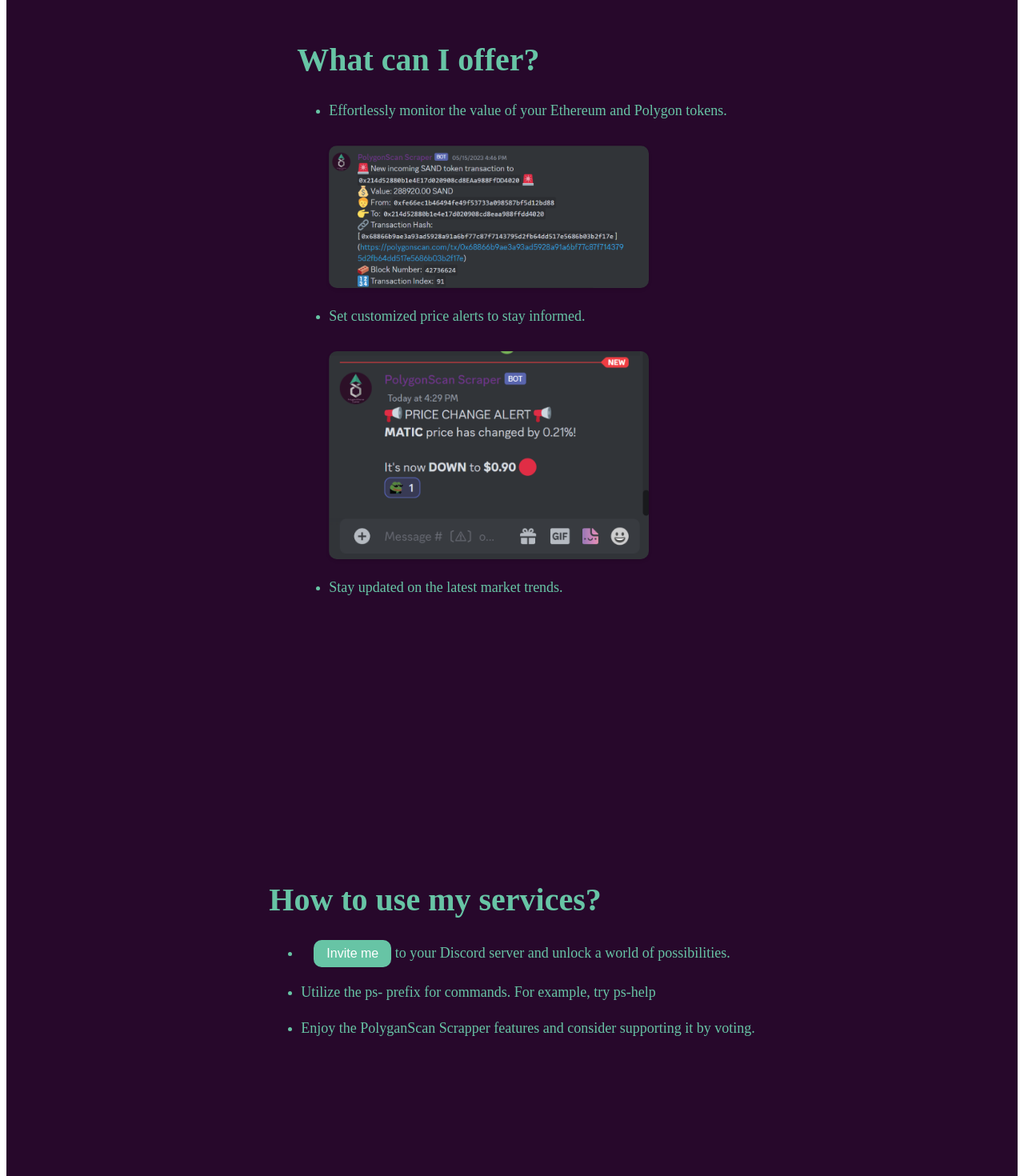
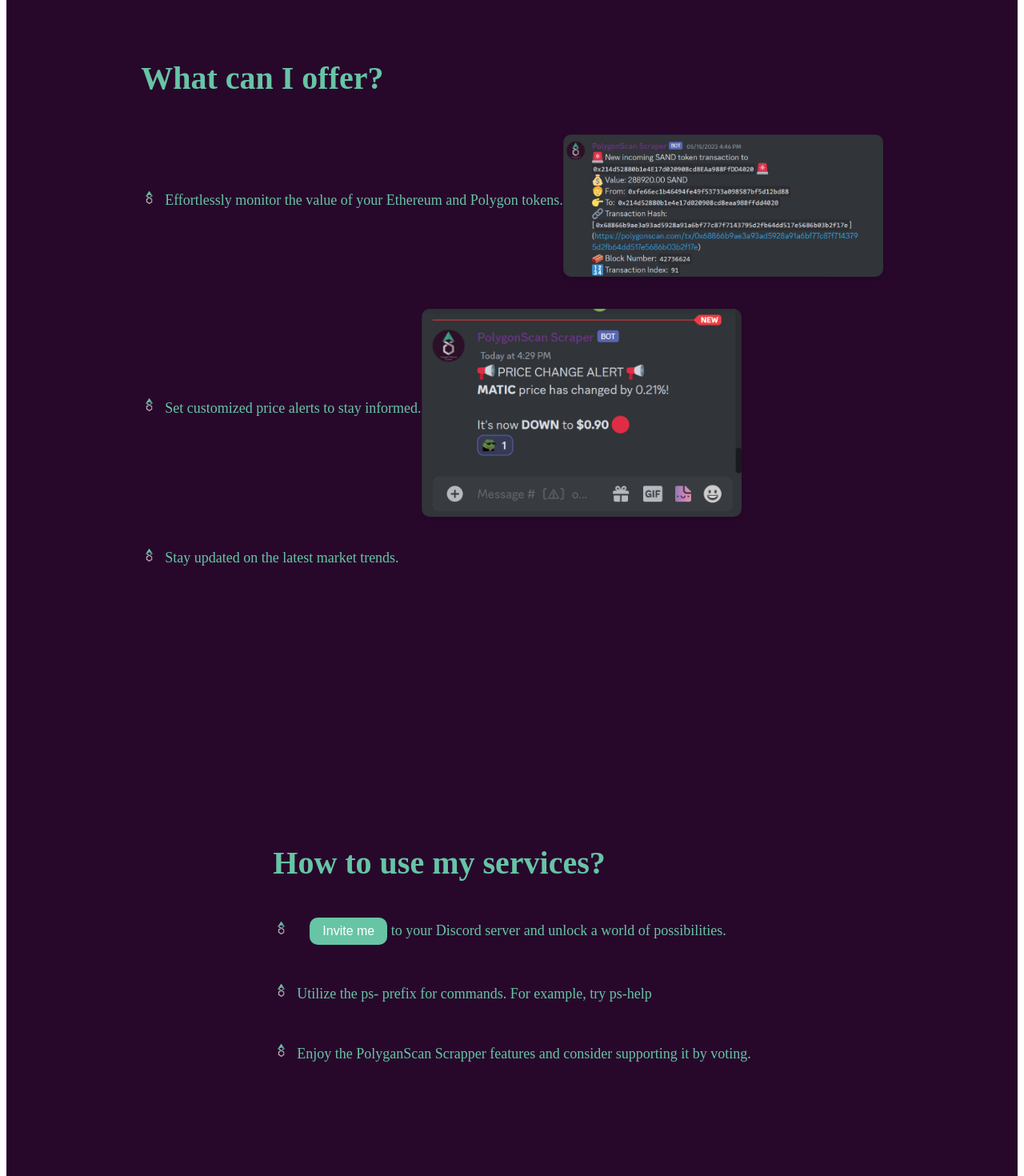
Before and after one commit to gabighiur/polyscan, a Vue app: page / in a window 1280 px wide. Shown: the part 720-2190 px from the top of the page at 80% size. Built offline with nearby package versions, Linux system fonts and the light colour scheme.

Commit message:
optimise style for mobile

```diff
--- a/src/assets/styles.css
+++ b/src/assets/styles.css
@@ -165,18 +165,29 @@
     }
 
     section {
-        min-height: calc(100vh - 30px);
+        min-height: calc(100vh - 90px);
     }
 
     .container {
-        max-width: 60%;
+        max-width: 100%;
     }
 
     .image {
-        width: 140%;
+        width: 100%;
         height: auto;
-        max-width: 400px;
+        max-width: 200px;
         margin-top: 20px;
-        box-shadow: 0 2px 4px rgba(0, 0, 0, 0.1);
+        box-shadow: 0 10px 6px rgba(0, 2, 0, 0.2);
     }
 }
+.custom-list-item {
+    display: flex;
+    align-items: center;
+    margin-bottom: 20px;
+}
+
+.list-icon {
+    width: 20px; /* Adjust the size as needed */
+    height: 20px; /* Adjust the size as needed */
+    margin-right: 10px;
+}
--- a/src/components/PolygonScanner.vue
+++ b/src/components/PolygonScanner.vue
@@ -22,27 +22,31 @@
         <section class="hidden" ref="section1">
             <div class="container">
                 <h1>{{ section1Title }}</h1>
-                <ul>
-                    <li>
+                <div>
+                    <div class="custom-list-item">
+                        <img class="list-icon" src="../assets/logo.png" alt="Logo" />
                         <p>{{ section1Text1 }}</p>
                         <img class="image" :src="section1Image1" alt="Token Update" />
-                    </li>
-                    <li>
+                    </div>
+                    <div class="custom-list-item">
+                        <img class="list-icon" src="../assets/logo.png" alt="Logo" />
                         <p>{{ section1Text2 }}</p>
                         <img class="image" :src="section1Image2" alt="Price Alert" />
-                    </li>
-                    <li>
+                    </div>
+                    <div class="custom-list-item">
+                        <img class="list-icon" src="../assets/logo.png" alt="Logo" />
                         <p>{{ section1Text3 }}</p>
-                    </li>
-                </ul>
+                    </div>
+                </div>
             </div>
         </section>
 
         <section class="hidden" ref="section2">
             <div class="container">
                 <h1>{{ section2Title }}</h1>
-                <ul>
-                    <li>
+                <div>
+                    <div class="custom-list-item">
+                        <img class="list-icon" src="../assets/logo.png" alt="Logo" />
                         <p>
                             <a href="https://discord.com/api/oauth2/authorize?client_id=1041454438595965049&permissions=2147534848&scope=bot%20applications.commands"
                                target="_blank"
@@ -51,14 +55,16 @@
                             </a>
                             to your Discord server and unlock a world of possibilities.
                         </p>
-                    </li>
-                    <li>
+                    </div>
+                    <div class="custom-list-item">
+                        <img class="list-icon" src="../assets/logo.png" alt="Logo" />
                         <p>{{ section2Text1 }}</p>
-                    </li>
-                    <li>
+                    </div>
+                    <div class="custom-list-item">
+                        <img class="list-icon" src="../assets/logo.png" alt="Logo" />
                         <p>{{ section2Text2 }}</p>
-                    </li>
-                </ul>
+                    </div>
+                </div>
             </div>
         </section>
 
@@ -106,11 +112,15 @@
       });
     },
   },
-  mounted() {
-    const observer = new IntersectionObserver(this.handleScrollAnimations, {
-      root: null,
-      rootMargin: '0px',
-      threshold: 0.3, // Adjust this threshold as needed
+        mounted() {
+
+      const isMobile = window.innerWidth <= 768;
+      const threshold = isMobile ? 0.03 : 0.3;
+
+      const observer = new IntersectionObserver(this.handleScrollAnimations, {
+          root: null,
+          rootMargin: '0px',
+          threshold: threshold, // Adjust this threshold as needed
     });
 
     const section1 = this.$refs.section1;
```
Also changed, not shown: 1 other file (tests, documents, lock files or other folders).
